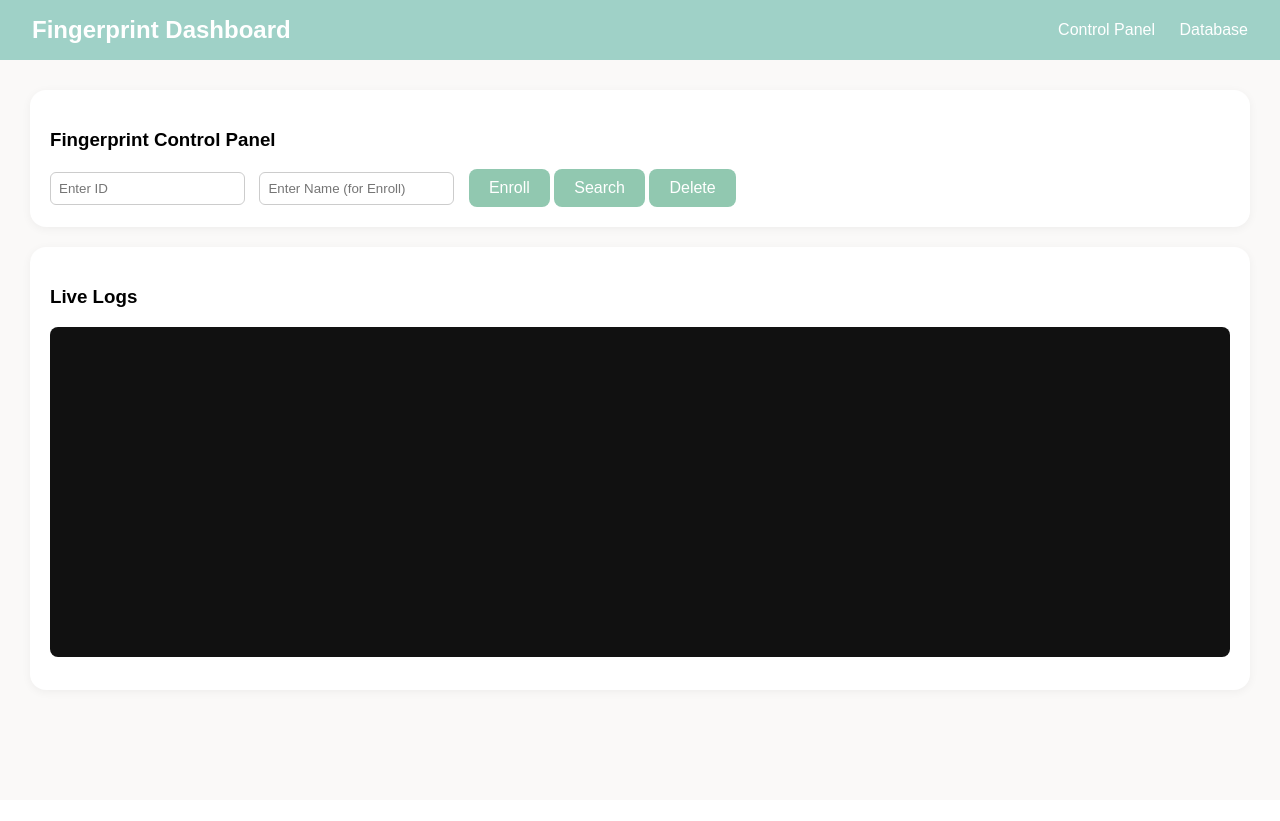
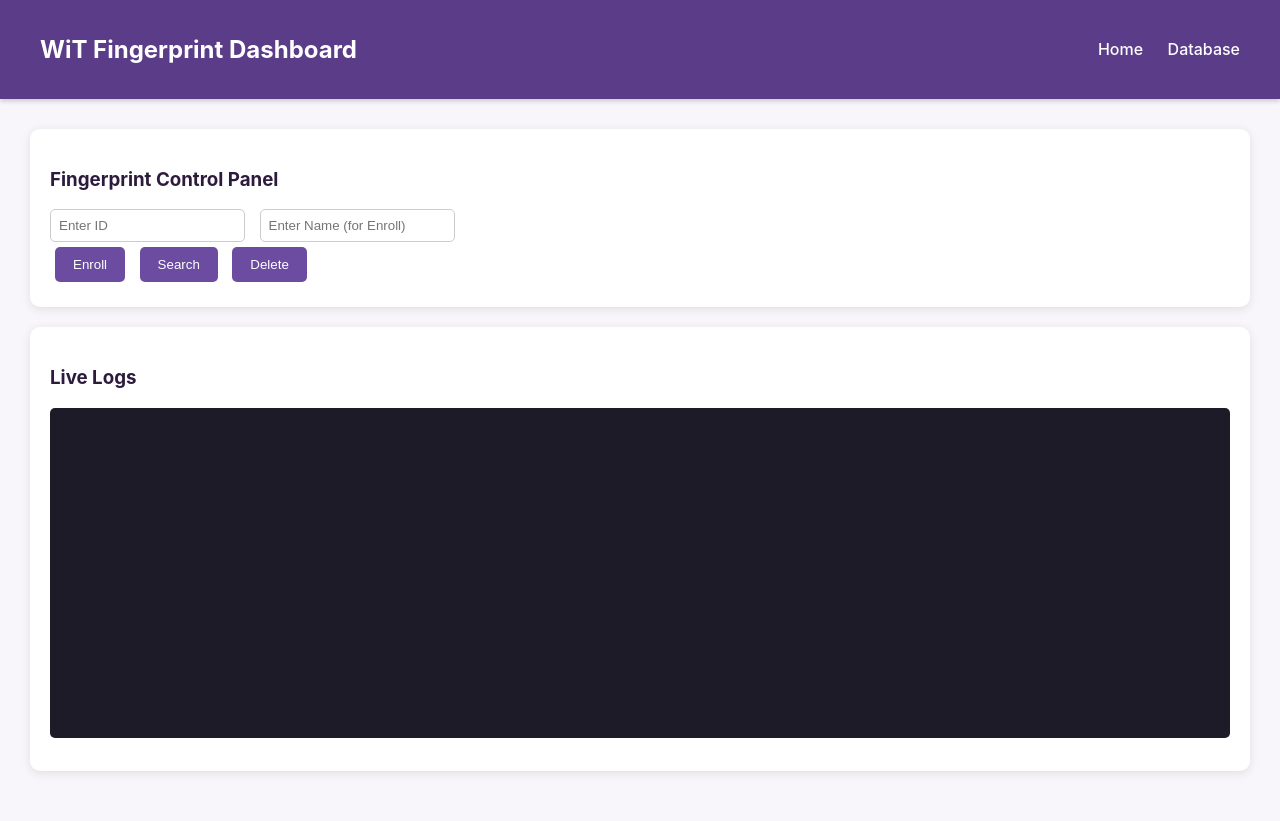
Before and after one commit to rein-desu999/fingerprint, a Flask app: page / in a window 1280 px wide. Before the commit the page ends 692 px from the top, so only its background shows below. Run offline with Flask 3, Linux system fonts and the light colour scheme; data that the repository does not hold is empty.

Commit message:
version 1.1

```diff
--- a/app.py
+++ b/app.py
@@ -5,84 +5,130 @@ import time
 import json
 import os
 
-SERIAL_PORT = "/dev/tty.usbmodem101"
+app = Flask(__name__)
+
+SERIAL_PORT = "/dev/tty.usbmodem101"  # Update if needed
 BAUD_RATE = 9600
 
-# Initialize serial
 ser = serial.Serial(SERIAL_PORT, BAUD_RATE, timeout=1)
-time.sleep(2)
+logs = []
+db_file = "data.json"
+lock = threading.Lock()
 
-app = Flask(__name__)
-arduino_logs = []
-DATA_FILE = "data.json"
+# Load or create the local "database"
+if os.path.exists(db_file):
+    with open(db_file, "r") as f:
+        database = json.load(f)
+else:
+    database = []
 
-# Load existing user data
-if not os.path.exists(DATA_FILE):
-    with open(DATA_FILE, "w") as f:
-        json.dump([], f)
 
-def load_data():
-    with open(DATA_FILE, "r") as f:
-        return json.load(f)
+# Background thread to read serial logs
+def read_serial():
+    global logs
+    while True:
+        if ser.in_waiting > 0:
+            line = ser.readline().decode(errors="ignore").strip()
+            if line:
+                with lock:
+                    logs.append(line)
+                print(line)
 
-def save_data(data):
-    with open(DATA_FILE, "w") as f:
-        json.dump(data, f, indent=4)
 
-def read_serial():
-    while True:
-        if ser.in_waiting:
-            try:
-                line = ser.readline().decode("utf-8", errors="ignore").strip()
-                if line:
-                    arduino_logs.append(line)
-                    if len(arduino_logs) > 200:
-                        arduino_logs.pop(0)
-            except Exception as e:
-                print("Serial read error:", e)
-        time.sleep(0.05)
+thread = threading.Thread(target=read_serial, daemon=True)
+thread.start()
 
-threading.Thread(target=read_serial, daemon=True).start()
 
 @app.route("/")
 def index():
     return render_template("index.html")
 
+
+@app.route("/database")
+def database_page():
+    return render_template("database.html", users=database)
+
+
 @app.route("/command", methods=["POST"])
 def command():
-    cmd = request.json.get("cmd")
-    id_value = request.json.get("id")
-    name_value = request.json.get("name")
+    data = request.get_json()
+    cmd = data.get("cmd")
+    fid = data.get("id")
+    name = data.get("name", "")
 
-    if cmd == "1" and id_value:
-        # Add to database before enrolling
-        users = load_data()
-        if not any(u["id"] == id_value for u in users):
-            users.append({"id": id_value, "name": name_value, "image": "static/fingerprint.png"})
-            save_data(users)
-        ser.write(f"1,{id_value}\n".encode())
-    elif cmd == "2":
-        ser.write(b"2\n")
-    elif cmd == "3" and id_value:
-        # Remove from database
-        users = load_data()
-        users = [u for u in users if u["id"] != id_value]
-        save_data(users)
-        ser.write(f"3,{id_value}\n".encode())
-    else:
-        return jsonify({"error": "Invalid command"}), 400
+    if cmd == "1":  # Enroll
+        if fid and name:
+            database.append({"id": fid, "name": name})
+            with open(db_file, "w") as f:
+                json.dump(database, f, indent=2)
+            ser.write(f"{cmd},{fid}\n".encode())
+            logs.append(f"🟣 Enrolling ID {fid} ({name})...")
+        else:
+            logs.append("❌ Please enter both ID and Name to enroll.")
 
-    ser.flush()
-    return jsonify({"status": "sent"})
+    elif cmd == "2":  # Search
+        ser.write(f"{cmd}\n".encode())
+        logs.append("🔍 Searching for fingerprint...")
+        # Mocked result for display purposes
+        time.sleep(1)
+        for user in database:
+            logs.append(f"✅ Match found: ID={user['id']} | Name={user['name']}")
+
+    elif cmd == "3":  # Delete
+        if fid:
+            database[:] = [d for d in database if d["id"] != fid]
+            with open(db_file, "w") as f:
+                json.dump(database, f, indent=2)
+            ser.write(f"{cmd},{fid}\n".encode())
+            logs.append(f"🗑️ Deleted ID {fid}")
+        else:
+            logs.append("❌ Please enter ID to delete.")
+
+    return jsonify(success=True)
+
+
+@app.route("/update_user", methods=["POST"])
+def update_user():
+    data = request.get_json()
+    uid = data.get("id")
+    new_name = data.get("name")
+
+    for user in database:
+        if user["id"] == uid:
+            user["name"] = new_name
+            with open(db_file, "w") as f:
+                json.dump(database, f, indent=2)
+            logs.append(f"✏️ Updated name for ID {uid} → {new_name}")
+            return jsonify(success=True)
+    return jsonify(success=False), 404
+
+
+@app.route("/delete_user", methods=["POST"])
+def delete_user():
+    data = request.get_json()
+    uid = data.get("id")
+
+    before_count = len(database)
+    database[:] = [u for u in database if u["id"] != uid]
+    after_count = len(database)
+
+    with open(db_file, "w") as f:
+        json.dump(database, f, indent=2)
+
+    if before_count != after_count:
+        logs.append(f"🗑️ Deleted user ID {uid} via dashboard.")
+        ser.write(f"3,{uid}\n".encode())
+        return jsonify(success=True)
+    return jsonify(success=False), 404
+
 
 @app.route("/logs")
-def logs():
-    return jsonify({"logs": arduino_logs[-100:]})
+def get_logs():
+    with lock:
+        return jsonify({"logs": logs[-50:]})
 
-@app.route("/users")
-def users():
-    return jsonify(load_data())
 
 if __name__ == "__main__":
-    app.run(debug=True)
-# To run the app, use the command: python app.py
+    app.run(host="0.0.0.0", port=5000, debug=True)
+
+# To run: python app.py
--- /dev/null
+++ b/static/style.css
@@ -0,0 +1,87 @@
+body {
+  font-family: 'Inter', sans-serif;
+  background-color: #f8f6fb;
+  color: #2d1b3d;
+  margin: 0;
+  padding: 0;
+}
+
+.navbar {
+  background-color: #5b3c88;
+  color: white;
+  display: flex;
+  justify-content: space-between;
+  align-items: center;
+  padding: 15px 40px;
+  box-shadow: 0 2px 5px rgba(0,0,0,0.2);
+}
+
+.navbar a {
+  color: white;
+  text-decoration: none;
+  margin-left: 20px;
+  font-weight: 500;
+}
+
+.navbar a:hover {
+  text-decoration: underline;
+}
+
+main {
+  padding: 30px;
+}
+
+.card {
+  background: white;
+  border-radius: 10px;
+  box-shadow: 0 2px 10px rgba(0,0,0,0.1);
+  padding: 20px;
+  margin-bottom: 20px;
+}
+
+button {
+  background-color: #6b4ca0;
+  color: white;
+  border: none;
+  padding: 10px 18px;
+  border-radius: 5px;
+  margin: 5px;
+  cursor: pointer;
+  transition: background-color 0.2s;
+}
+
+button:hover {
+  background-color: #4b3078;
+}
+
+input {
+  padding: 8px;
+  margin-right: 10px;
+  border: 1px solid #ccc;
+  border-radius: 5px;
+}
+
+pre {
+  background: #1e1b29;
+  color: #c6b4ff;
+  padding: 15px;
+  border-radius: 5px;
+  height: 300px;
+  overflow-y: auto;
+}
+
+table {
+  width: 100%;
+  border-collapse: collapse;
+  text-align: left;
+}
+
+th, td {
+  padding: 10px;
+  border-bottom: 1px solid #ddd;
+}
+
+th {
+  background-color: #ede7f6;
+  color: #4b3078;
+}
--- a/templates/base.html
+++ b/templates/base.html
@@ -1,97 +1,20 @@
 <!DOCTYPE html>
 <html>
 <head>
-  <title>Fingerprint Dashboard</title>
-  <style>
-    body {
-      font-family: "Poppins", sans-serif;
-      background-color: #faf9f8;
-      margin: 0;
-      padding: 0;
-    }
-    nav {
-      background: #9fd1c7;
-      color: #fff;
-      padding: 1rem 2rem;
-      display: flex;
-      justify-content: space-between;
-      align-items: center;
-    }
-    nav h2 { margin: 0; font-weight: 600; }
-    nav a {
-      color: white;
-      margin-left: 20px;
-      text-decoration: none;
-      font-weight: 500;
-    }
-    nav a:hover {
-      text-decoration: underline;
-    }
-    .content {
-      padding: 30px;
-    }
-    button {
-      background: #91c8b0;
-      border: none;
-      color: white;
-      border-radius: 8px;
-      padding: 10px 20px;
-      font-size: 16px;
-      cursor: pointer;
-      transition: 0.2s;
-    }
-    button:hover {
-      background: #6aa894;
-    }
-    input {
-      border: 1px solid #ccc;
-      border-radius: 6px;
-      padding: 8px;
-      margin-right: 10px;
-    }
-    .card {
-      background: white;
-      border-radius: 16px;
-      box-shadow: 0 2px 10px rgba(0,0,0,0.05);
-      padding: 20px;
-      margin-bottom: 20px;
-    }
-    pre {
-      background: #111;
-      color: #0f0;
-      padding: 15px;
-      border-radius: 8px;
-      height: 300px;
-      overflow-y: auto;
-    }
-    table {
-      width: 100%;
-      border-collapse: collapse;
-      background: white;
-      border-radius: 12px;
-      overflow: hidden;
-    }
-    th, td {
-      padding: 10px;
-      text-align: left;
-      border-bottom: 1px solid #eee;
-    }
-    th {
-      background: #9fd1c7;
-      color: white;
-    }
-  </style>
+  <title>WiT Fingerprint Dashboard</title>
+  <link rel="stylesheet" href="{{ url_for('static', filename='style.css') }}">
 </head>
 <body>
-  <nav>
-    <h2>Fingerprint Dashboard</h2>
+  <nav class="navbar">
+    <h1>WiT Fingerprint Dashboard</h1>
     <div>
-      <a href="/">Control Panel</a>
-      <a href="/database">Database</a>
+      <a href="{{ url_for('index') }}">Home</a>
+      <a href="{{ url_for('database_page') }}">Database</a>
     </div>
   </nav>
-  <div class="content">
+
+  <main>
     {% block content %}{% endblock %}
-  </div>
+  </main>
 </body>
 </html>
--- a/templates/index.html
+++ b/templates/index.html
@@ -4,9 +4,11 @@
   <h3>Fingerprint Control Panel</h3>
   <input id="fingerId" type="number" placeholder="Enter ID">
   <input id="fingerName" type="text" placeholder="Enter Name (for Enroll)">
-  <button onclick="sendCmd('1')">Enroll</button>
-  <button onclick="sendCmd('2')">Search</button>
-  <button onclick="sendCmd('3')">Delete</button>
+  <div class="btn-group">
+    <button onclick="sendCmd('1')">Enroll</button>
+    <button onclick="sendCmd('2')">Search</button>
+    <button onclick="sendCmd('3')">Delete</button>
+  </div>
 </div>
 
 <div class="card">
```
Also changed, not shown: templates/database.html (+50 -18 lines).
